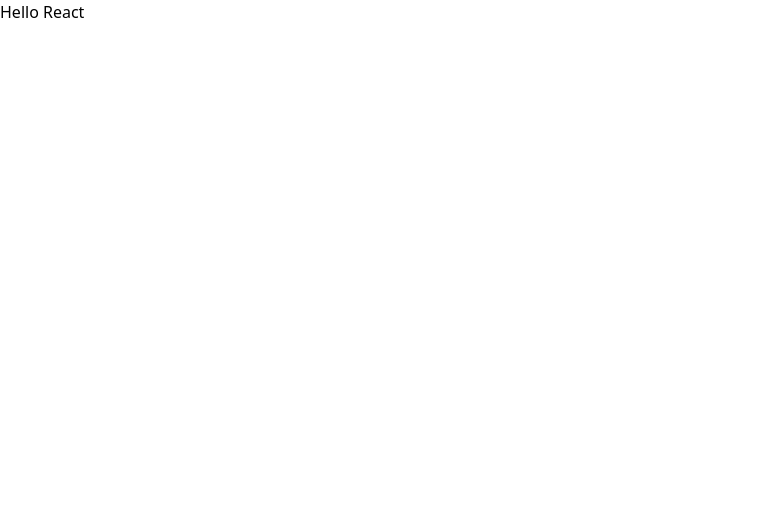
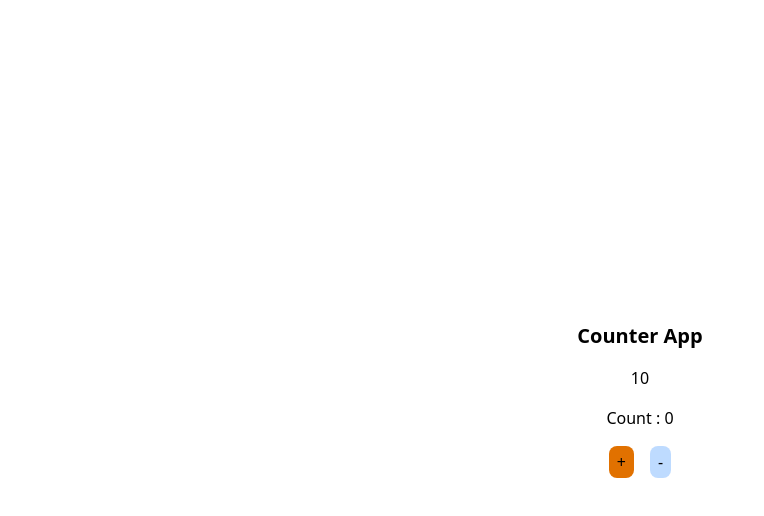
Before and after one commit to armaanepiic/my-react-project, a React (Vite) app: page / in a window 1280 px wide. Shown: the top 516 px of the page, without its empty margins (0-764 px from the left). Built offline with nearby package versions, Linux system fonts and the light colour scheme.

Commit message:
useEffect

```diff
--- a/src/App.jsx
+++ b/src/App.jsx
@@ -1,8 +1,40 @@
-import './App.css'
-
+import { useEffect, useState } from "react";
+import "./App.css";
+import CounterButtons from "./components/CounterButtons";
+import Display from "./components/Display";
+import Header from "./components/Header";
 
 export default function App() {
+  const [count, setCount] = useState(0);
+  const [count2, setCount2] = useState(10);
+  const increase = () => {
+    setCount((prevCount) => prevCount + 1);
+  };
+  const decrease = () => {
+    setCount2((prevCount) => prevCount - 1);
+  };
+  // useEffect(() => {
+  //   console.log("inside useEffect");
+  //   if (count > 10) {
+  //     alert("overflow");
+  //   }
+  //   if (count < 0) {
+  //     alert("Underflow");
+  //   }
+  // }, [count]);
+  // console.log(`count = ${count}`);
+  useEffect(()=>{
+    console.log("inside useEffect 1")
+  }, [count]);
+  useEffect(()=>{
+    console.log("inside useEffect 2")
+  }, [count2]);
   return (
-    <div>Hello React</div>
-  )
+    <div className="bg-white text-center flex flex-col items-center justify-center min-h-screen space-y-4">
+      <Header />
+      <p>{count2}</p>
+      <Display count={count} />
+      <CounterButtons increment={increase} decrement={decrease} />
+    </div>
+  );
 }
--- /dev/null
+++ b/src/components/CounterButtons.jsx
@@ -0,0 +1,9 @@
+
+export default function CounterButtons({increment, decrement}) {
+  return (
+    <div className='flex space-x-4'>
+        <button onClick={increment} className='px-2 py-1 bg-amber-600 rounded-lg'>+</button>
+        <button onClick={decrement} className='px-2 py-1 bg-blue-200 rounded-lg'>-</button>
+    </div>
+  )
+}
--- /dev/null
+++ b/src/components/Display.jsx
@@ -0,0 +1,6 @@
+
+export default function Display({count}) {
+  return (
+    <div className="text-lgfont-bold">Count : { count }</div>
+  )
+}
--- /dev/null
+++ b/src/components/Header.jsx
@@ -0,0 +1,6 @@
+
+export default function Header() {
+  return (
+    <div className="text-xl font-semibold">Counter App</div>
+  )
+}
```
